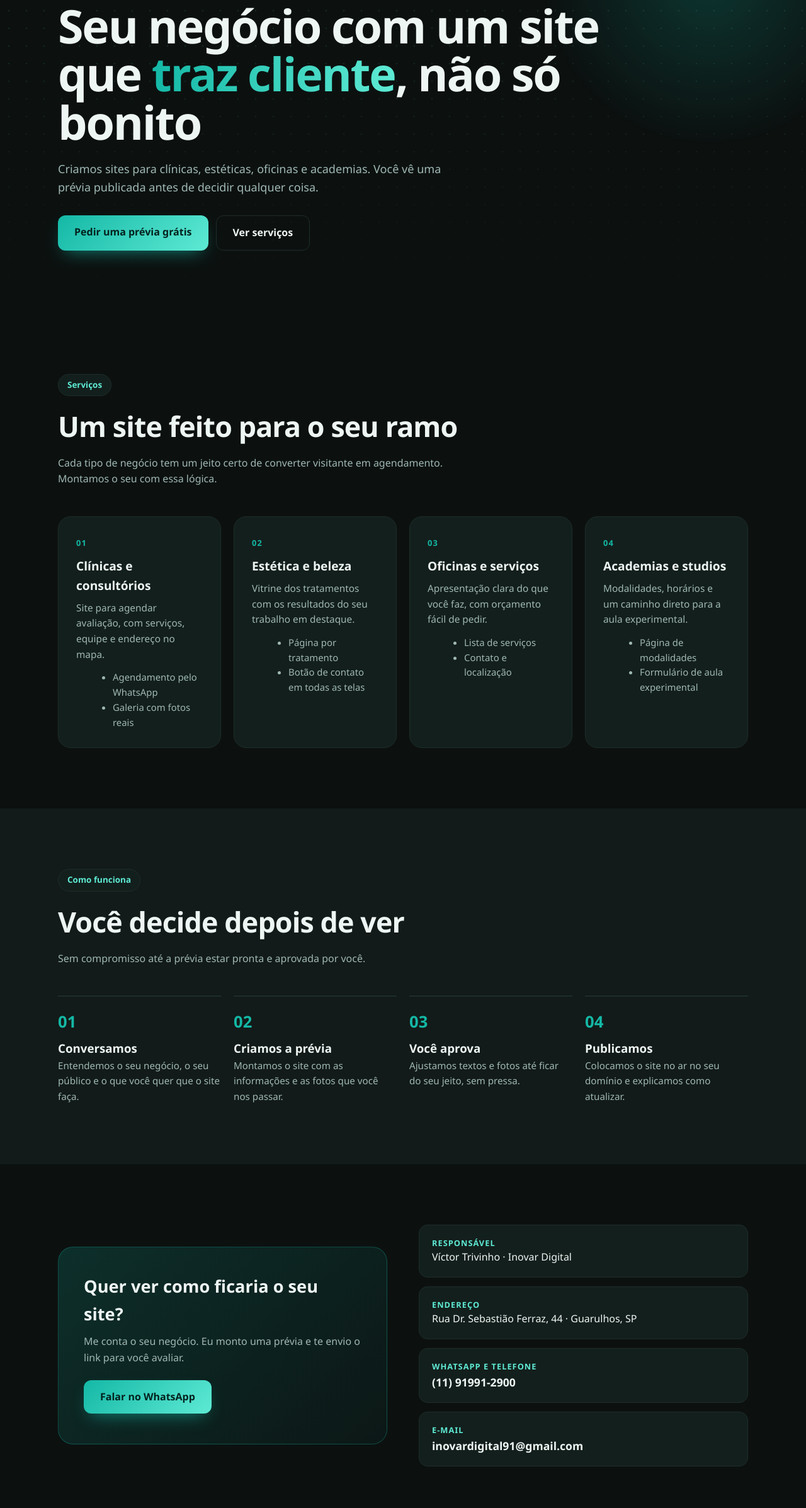
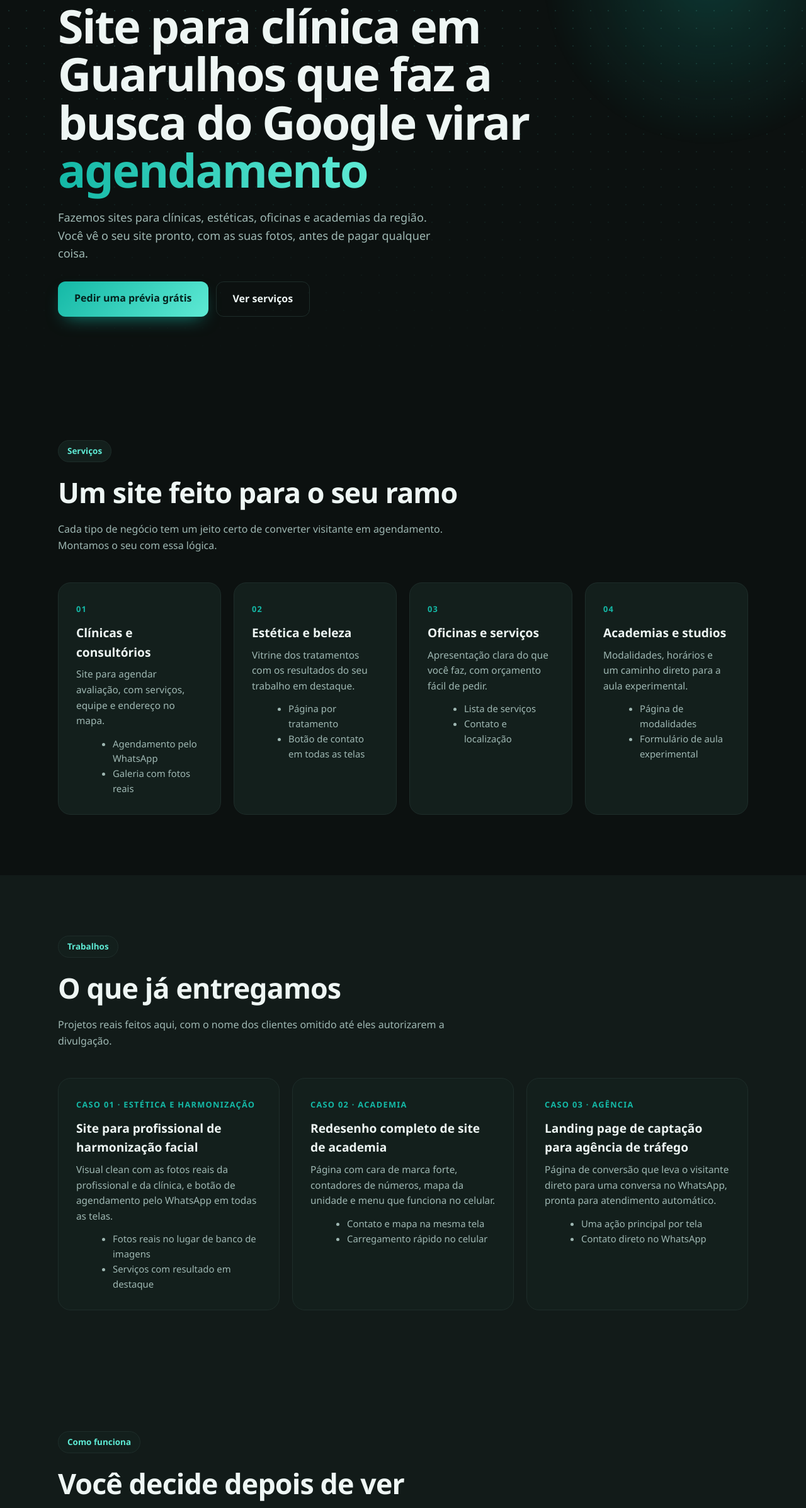
Before and after one commit to cursosinovardigital/sitecraft-previas, a plain HTML site: page agencia/index.html in a window 1280 px wide. Shown: the part 236-2631 px from the top of the page at 63% size. Drawn offline with Linux system fonts and the light colour scheme.

Commit message:
Agencia: trabalhos reais e hero mais especifico
Co-Authored-By: Claude Haiku 5.5 <noreply@anthropic.com>
Claude-Session: https://claude.ai/code/session_01RXjRrt5Y5w1VhUAWHVGRJj

```diff
--- a/agencia/index.html
+++ b/agencia/index.html
@@ -80,8 +80,8 @@ footer{border-top:1px solid var(--bd);color:var(--mut);text-align:center;padding
 
 <div class="hero"><div class="w">
 <span class="tag"><i></i> Guarulhos, SP · Sites para negócios locais</span>
-<h1>Seu negócio com um site que <em>traz cliente</em>, não só bonito</h1>
-<p class="lead">Criamos sites para clínicas, estéticas, oficinas e academias. Você vê uma prévia publicada antes de decidir qualquer coisa.</p>
+<h1>Site para clínica em Guarulhos que faz a busca do Google virar <em>agendamento</em></h1>
+<p class="lead">Fazemos sites para clínicas, estéticas, oficinas e academias da região. Você vê o seu site pronto, com as suas fotos, antes de pagar qualquer coisa.</p>
 <div class="cta"><a class="btn" href="https://wa.me/5511919912900?text=Ol%C3%A1!%20Quero%20ver%20uma%20pr%C3%A9via%20do%20site%20para%20meu%20neg%C3%B3cio." target="_blank" rel="noopener">Pedir uma prévia grátis</a><a class="btn o" href="#servicos">Ver serviços</a></div>
 </div></div>
 
@@ -92,6 +92,14 @@ footer{border-top:1px solid var(--bd);color:var(--mut);text-align:center;padding
 <div class="card"><span class="n">02</span><h3>Estética e beleza</h3><p>Vitrine dos tratamentos com os resultados do seu trabalho em destaque.</p><ul><li>Página por tratamento</li><li>Botão de contato em todas as telas</li></ul></div>
 <div class="card"><span class="n">03</span><h3>Oficinas e serviços</h3><p>Apresentação clara do que você faz, com orçamento fácil de pedir.</p><ul><li>Lista de serviços</li><li>Contato e localização</li></ul></div>
 <div class="card"><span class="n">04</span><h3>Academias e studios</h3><p>Modalidades, horários e um caminho direto para a aula experimental.</p><ul><li>Página de modalidades</li><li>Formulário de aula experimental</li></ul></div>
+</div></div></section>
+
+<section class="alt" id="trabalhos"><div class="w">
+<div class="hd"><span class="tag">Trabalhos</span><h2>O que já entregamos</h2><p>Projetos reais feitos aqui, com o nome dos clientes omitido até eles autorizarem a divulgação.</p></div>
+<div class="grid">
+<div class="card"><span class="n">CASO 01 · ESTÉTICA E HARMONIZAÇÃO</span><h3>Site para profissional de harmonização facial</h3><p>Visual clean com as fotos reais da profissional e da clínica, e botão de agendamento pelo WhatsApp em todas as telas.</p><ul><li>Fotos reais no lugar de banco de imagens</li><li>Serviços com resultado em destaque</li></ul></div>
+<div class="card"><span class="n">CASO 02 · ACADEMIA</span><h3>Redesenho completo de site de academia</h3><p>Página com cara de marca forte, contadores de números, mapa da unidade e menu que funciona no celular.</p><ul><li>Contato e mapa na mesma tela</li><li>Carregamento rápido no celular</li></ul></div>
+<div class="card"><span class="n">CASO 03 · AGÊNCIA</span><h3>Landing page de captação para agência de tráfego</h3><p>Página de conversão que leva o visitante direto para uma conversa no WhatsApp, pronta para atendimento automático.</p><ul><li>Uma ação principal por tela</li><li>Contato direto no WhatsApp</li></ul></div>
 </div></div></section>
 
 <section class="alt" id="como"><div class="w">
```
